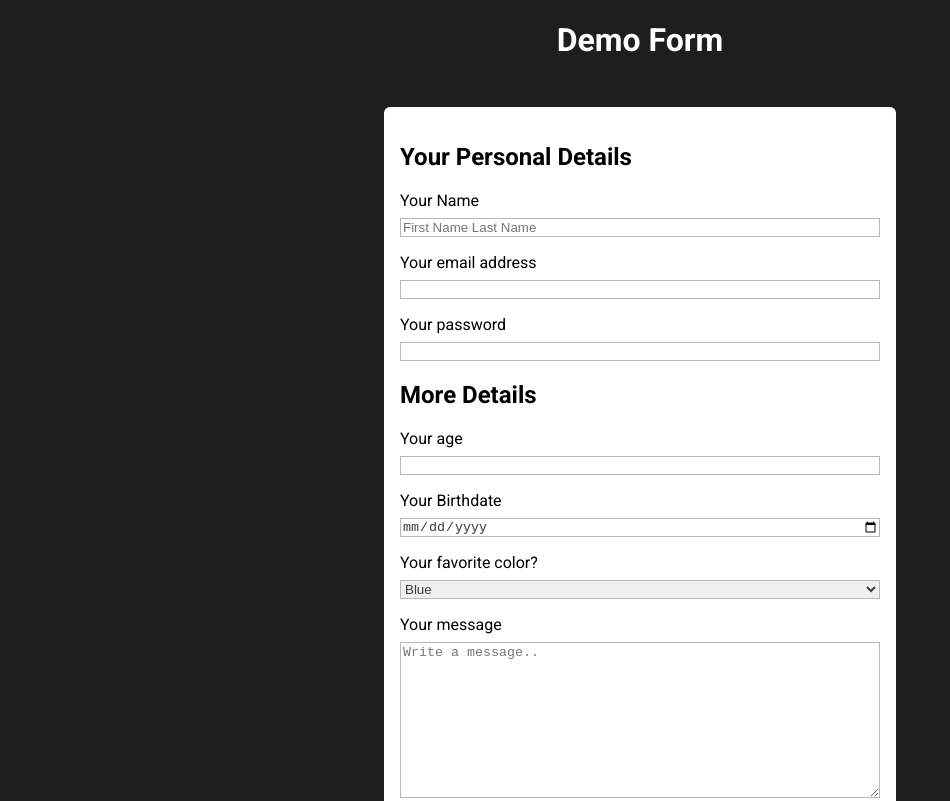
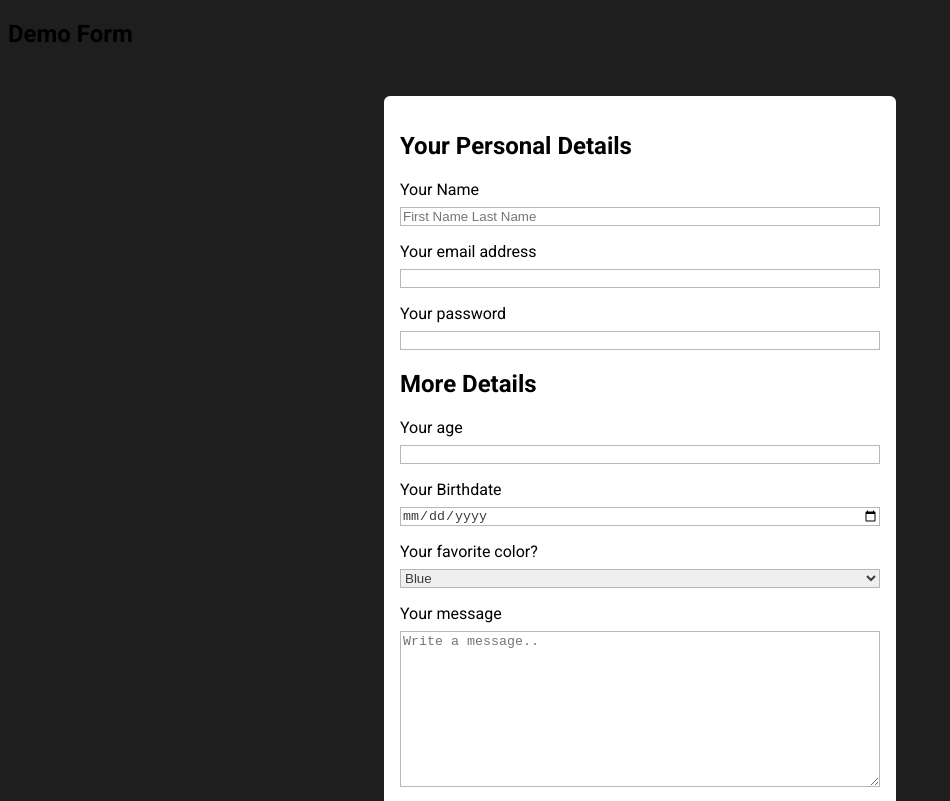
Before and after one commit to pratzzeee/sample-form, a plain HTML site: page basics/index.html in a window 1280 px wide. Shown: the top 801 px of the page, without its empty margins (0-950 px from the left). Drawn offline with Linux system fonts and the light colour scheme.

Commit message:
Update index.html
Updated h1 to h2 in header

```diff
--- a/basics/index.html
+++ b/basics/index.html
@@ -10,7 +10,7 @@
 </head>
 <body>
     <header>
-      <h1>Demo Form</h1>
+      <h2>Demo Form</h2>
     </header>
     <main>
         <form action="/" method="GET"> <!-- novalidate it is a boolean validation, so if you enter inavlid email address it submits without any warning-->
```
